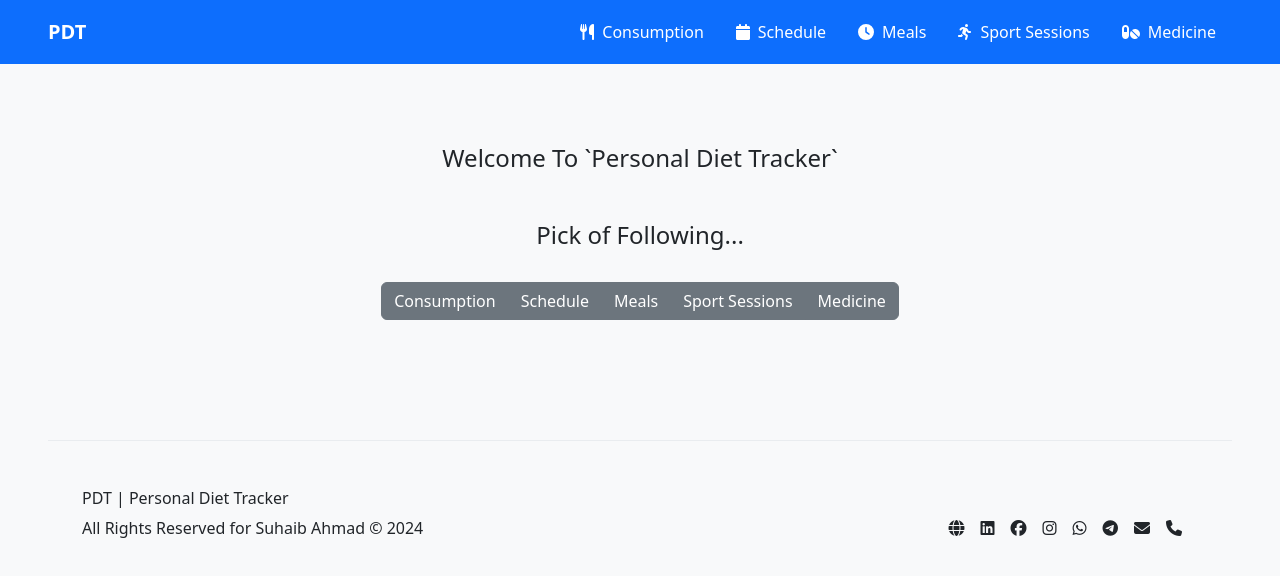
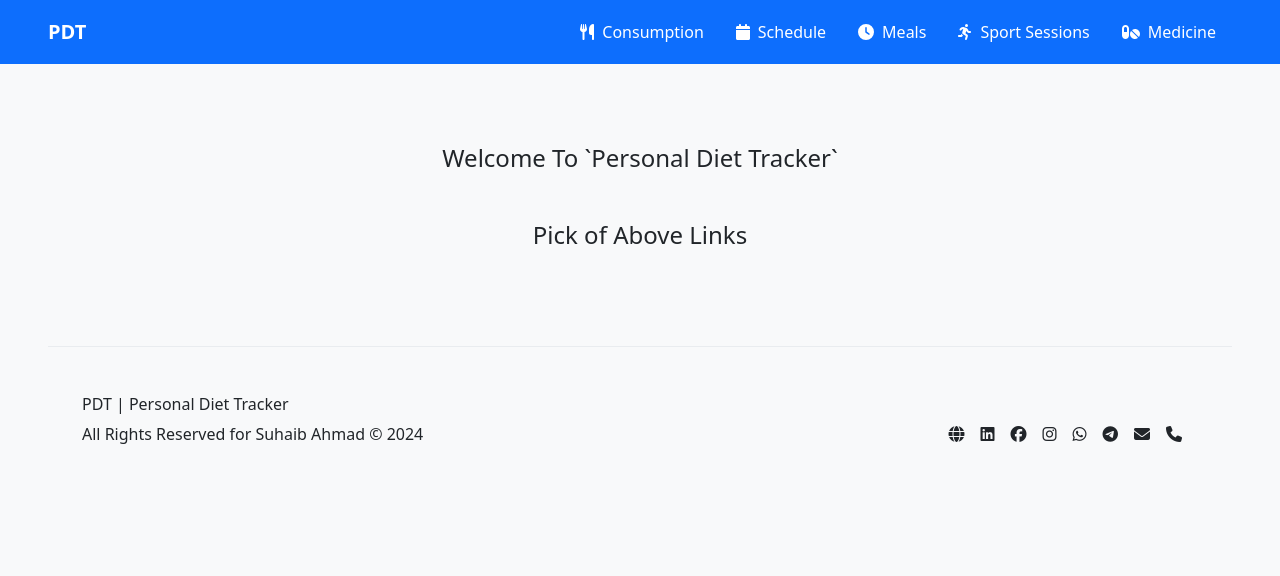
Before and after one commit to makkahwi/heal-tracker, a React (Create React App) app: page / in a window 1280 px wide. Shown: the top 576 px of the page. Built offline with nearby package versions, Linux system fonts and the light colour scheme.

Commit message:
Update Welcome Page Contents

```diff
--- a/src/Views/Welcome/index.tsx
+++ b/src/Views/Welcome/index.tsx
@@ -1,27 +1,11 @@
 import { Fragment } from "react/jsx-runtime";
 import PageSection from "../../Components/PageSection";
-import { routes } from "../../App";
-import { useNavigate } from "react-router-dom";
 
 const Welcome = () => {
-  const navigate = useNavigate();
-
   return (
     <PageSection title="Welcome To `Personal Diet Tracker`">
       <Fragment>
-        <h4 className="mt-5 my-2">Pick of Following...</h4>
-
-        <div className="btn-group my-4">
-          {routes.map(({ name, path }, x) => (
-            <button
-              className="btn btn-secondary"
-              onClick={() => navigate(path)}
-              key={x}
-            >
-              {name}
-            </button>
-          ))}
-        </div>
+        <h4 className="mt-5 my-2">Pick of Above Links</h4>
       </Fragment>
     </PageSection>
   );
```
